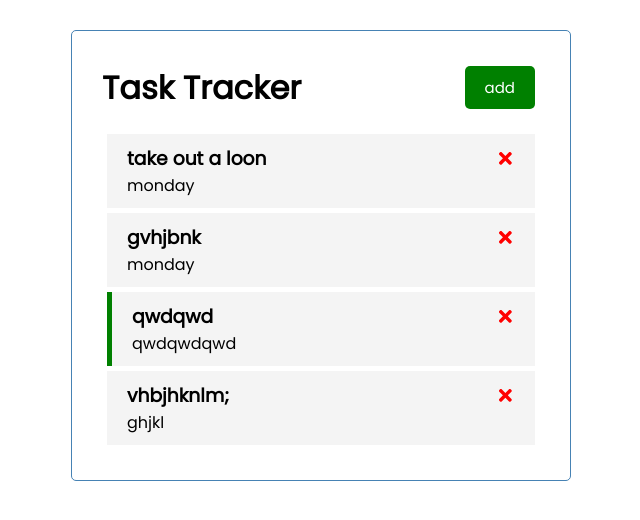
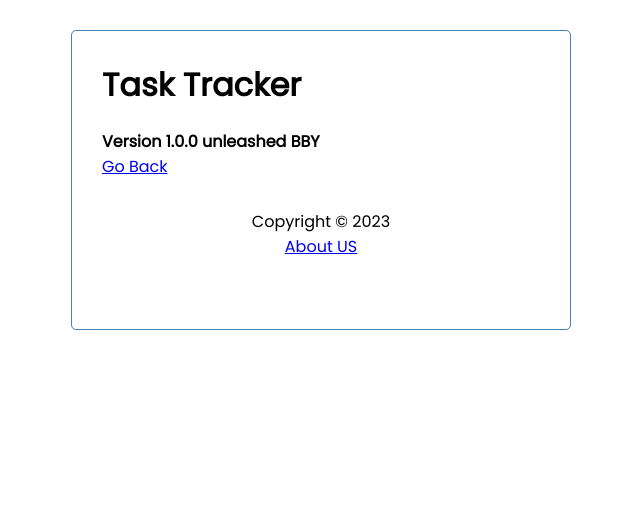
Before and after one commit to BrianSerem/react_crashcourse, a React (Create React App) app in the folder react-task-tracker/: page /about in a window 1280 px wide. Shown: the top 520 px of the page, without its empty margins (319-959 px from the left). Built offline with nearby package versions, Linux system fonts and the light colour scheme; data requests are answered from the project's data file.

Commit message:
added locally hosted server functionality

```diff
--- a/react-task-tracker/db.json
+++ b/react-task-tracker/db.json
@@ -1,28 +1,16 @@
 {
   "tasks": [
     {
-      "text": "take out a loon",
-      "day": "monday",
-      "reminder": false,
-      "id": 7
+      "text": "ahajgahajha",
+      "day": "jbakja,ma",
+      "reminder": true,
+      "id": 3
     },
     {
-      "text": "gvhjbnk",
-      "day": "monday",
+      "text": "dwdwdw",
+      "day": "dwdwdw",
       "reminder": false,
-      "id": 8
-    },
-    {
-      "text": "qwdqwd",
-      "day": "qwdqwdqwd",
-      "reminder": true,
-      "id": 9
-    },
-    {
-      "text": "vhbjhknlm;",
-      "day": "ghjkl",
-      "reminder": false,
-      "id": 10
+      "id": 4
     }
   ]
 }
--- a/react-task-tracker/package.json
+++ b/react-task-tracker/package.json
@@ -10,6 +10,7 @@
     "react": "^18.2.0",
     "react-dom": "^18.2.0",
     "react-icons": "^4.10.1",
+    "react-router-dom": "^5.3.0",
     "react-scripts": "5.0.1",
     "web-vitals": "^2.1.4"
   },
@@ -18,7 +19,7 @@
     "build": "react-scripts build",
     "test": "react-scripts test",
     "eject": "react-scripts eject",
-    "server" : "json-server --watch db.json --port 5000"
+    "server": "json-server --watch db.json --port 5000"
   },
   "eslintConfig": {
     "extends": [
--- a/react-task-tracker/src/App.js
+++ b/react-task-tracker/src/App.js
@@ -1,77 +1,113 @@
 import Header from "./components/Header";
+import Footer from './components/Footer'
+import About from "./components/About";
 import { useState, useEffect } from "react";
 import Tasks from "./components/Tasks";
 import AddTask from './components/AddTask'
+import EditTask from "./components/EditTask";
+import { BrowserRouter as Router, Route } from 'react-router-dom'
 
 
 
-const App = () =>
-{
-  const [showAddForm, setShowAddForm ] = useState(false)
-  const [tasks, setTasks] = useState ([])
+const App = () => {
+  const [showAddForm, setShowAddForm] = useState(false)
+  const [tasks, setTasks] = useState([])
   const taskUrl = 'http://localhost:5000/tasks/'
 
-  useEffect (() => {
+  useEffect(() => {
     const getSetData = async () => {
       const dataFromServer = await fetchTasks(taskUrl)
       setTasks(dataFromServer)
 
     }
-  getSetData()
+    getSetData()
   }, [])
 
   // Fetch data from Server
-  const fetchTasks = async (url)  => {
+  const fetchTasks = async (url) => {
     const res = await fetch(url)
     const data = await res.json()
     return data
 
-   }
+  }
 
-   const fetchTask = async (id)  => {
-    const res = await fetch(taskUrl+id)
+  const fetchTask = async (id) => {
+    const res = await fetch(taskUrl + id)
     const data = await res.json()
     return data
 
-   }
+  }
 
   // Add a new task
   const addTask = async (task) => {
 
-    console.log(task)
     const res = await fetch(taskUrl,
-    {method : 'POST', headers : {'Content-type': 'application/json'}, body:JSON.stringify(task)})
+      { method: 'POST', headers: { 'Content-type': 'application/json' }, body: JSON.stringify(task) })
     const newTasks = await res.json()
     setTasks([...tasks, newTasks])
   }
+
+
+
+
+  // Edit existing task
+  const editTask = async (task) => {
+    const taskToEdit = await fetchTask(task.id)
+    console.log(taskToEdit)
+    const updTask = {...taskToEdit, day: task.day, text: task.text}
+    console.log(updTask)
+
+    const res = await fetch(taskUrl+task.id, {
+      method: 'PUT',
+      headers: { 'Content-type': 'application/json' },
+      body: JSON.stringify(updTask)
+    })
+    const data = await res.json()
+    setTasks(tasks.map((currenTask) => currenTask.id == task.id ? { ...task, day: data.day, text: data.text } : currenTask))
+  }
   // function to delete a task
 
+
+
+
+
   const deleteTask = async (id) => {
-    await fetch(taskUrl+id, { method : 'DELETE', })
+    await fetch(taskUrl + id, { method: 'DELETE', })
     setTasks(tasks.filter((task) => task.id !== id))
   }
   // toggle task reminder
 
   const toggleReminder = async (id) => {
     const taskToToggle = await fetchTask(id)
-    const updTask = {...taskToToggle, reminder: !taskToToggle.reminder}
-    console.log(updTask)
+    const updTask = { ...taskToToggle, reminder: !taskToToggle.reminder }
 
-    const res = await fetch(taskUrl+id, {method:'PUT',
-    headers : {'Content-type': 'application/json'},
-    body: JSON.stringify(updTask)})
+    const res = await fetch(taskUrl + id, {
+      method: 'PUT',
+      headers: { 'Content-type': 'application/json' },
+      body: JSON.stringify(updTask)
+    })
 
     const data = await res.json()
-    setTasks(tasks.map((task) => task.id === id ? {...task, reminder : data.reminder} : task))
+    setTasks(tasks.map((task) => task.id === id ? { ...task, reminder: data.reminder } : task))
   }
   // on clicking 'ADD' button
 
   return (
-    <div className="container">
-      {<Header onAdd={() => setShowAddForm(!showAddForm)} showAdd = {showAddForm}/> }
-      {showAddForm &&<AddTask onAdd={addTask}/>}
-      {tasks.length > 0 ? (<Tasks onToggle={toggleReminder} tasks={ tasks } onDelete = {deleteTask} />) : ('No more tasks!')}
-    </div>
+    <Router>
+      <div className="container">
+        {<Header onAdd={() => setShowAddForm(!showAddForm)} showAdd={showAddForm}/>}
+
+        <Route path='/' exact render={() => (
+          <>
+            {showAddForm && <AddTask onAdd={addTask} />}
+            {tasks.length > 0 ? (<Tasks onToggle={toggleReminder} tasks={tasks} onDelete={deleteTask} onEdit={editTask} />) : ('No more tasks!')}
+
+          </>
+        )} />
+        <Route path='/about' component={About} />
+        <Footer />
+      </div>
+    </Router>
   );
 }
 
--- /dev/null
+++ b/react-task-tracker/src/components/About.js
@@ -0,0 +1,12 @@
+import { Link } from 'react-router-dom'
+
+const About = () => {
+  return (
+    <div>
+       <h4> Version 1.0.0 unleashed BBY</h4>
+       <a href='/'> Go Back</a>
+    </div>
+  )
+}
+
+export default About
--- /dev/null
+++ b/react-task-tracker/src/components/EditTask.js
@@ -0,0 +1,35 @@
+import { useState } from "react"
+
+const EditTask = ({ onEdit, id}) => {
+
+    const [text, setText] = useState('')
+    const [day, setDay] = useState('')
+
+    const onSubmit = (e) => {
+        e.preventDefault()
+        if(!text){
+            alert('Please enter a new task Name')
+        }
+       onEdit({id, text, day})
+
+       setText('')
+       setDay('')
+
+    }
+  return (
+    <form className='add-form' onSubmit={onSubmit}>
+        <div className='form-control'>
+            <label> Task name</label>
+            <input type='text' placeholder='enter new task name' value = {text} onChange={(e) => setText(e.target.value)}/>
+        </div>
+        <div className='form-control'>
+            <label> Date and time</label>
+            <input type='text' placeholder='enter new date and time' value = {day} onChange={(e) => setDay(e.target.value)}/>
+        </div>
+
+        <input className='btn btn-block' type='submit' value='Save Edited task' />
+    </form>
+  )
+}
+
+export default EditTask
--- /dev/null
+++ b/react-task-tracker/src/components/Footer.js
@@ -0,0 +1,11 @@
+import { Link } from 'react-router-dom'
+const Footer = () => {
+  return (
+    <footer>
+       <p> Copyright &copy; 2023</p>
+       <a href='/about'> About US </a>
+    </footer>
+  )
+}
+
+export default Footer
--- a/react-task-tracker/src/components/Header.js
+++ b/react-task-tracker/src/components/Header.js
@@ -1,14 +1,18 @@
 import PropTypes from 'prop-types'
 import Button from './Button'
 import Tasks from './Tasks'
+import { useLocation } from 'react-router-dom/cjs/react-router-dom.min'
 
 const Header = ({ title, onAdd, showAdd }) => {
+
+  const location = useLocation()
 
 
   return (
     <header className='header'>
       <h1> {title}</h1>
-       <Button color = {showAdd ? 'red' : 'green'} buttonText = {showAdd ? 'close' : 'add'} onAdd ={onAdd}/>
+      {location.pathname === '/' &&
+        <Button color={showAdd ? 'red' : 'green'} buttonText={showAdd ? 'close' : 'add'} onAdd={onAdd} />}
     </header>
   )
 }
--- a/react-task-tracker/src/components/Task.js
+++ b/react-task-tracker/src/components/Task.js
@@ -1,17 +1,36 @@
-import { FaTimes, FaBeer } from 'react-icons/fa'
+import { FaTimes, FaBeer, FaPen } from 'react-icons/fa'
+import EditTask from './EditTask'
+import { useState } from 'react'
 
-const Task = ({ task, onDelete, onToggle }) => {
+const Task = ({ task, onDelete, onToggle, onEdit }) => {
+
+  const [showEditForm, setShowEditForm ] = useState(false)
+
+  const onEditClick = () => {
+
+       setShowEditForm(!showEditForm)
+
+
+  }
+
   return (
     <div className={`task ${task.reminder ? 'reminder' : ''}`}
       onDoubleClick={() => onToggle(task.id)}>
-      <h3>{ task.text } < FaTimes style={ taskStyle } onClick={() => onDelete(task.id)}/> </h3>
+      <h3>{ task.text }
+      < FaTimes style={ taskStyle } onClick={() => onDelete(task.id)}/>
+      </h3>
       <p>{ task.day }</p>
+      < FaPen style={{ backGround: 'yellow' }} onClick={() => onEditClick()}/>
+      {showEditForm && <EditTask onEdit={ onEdit } id = {task.id} />}
     </div>
   )
 }
 const taskStyle = {
     color: 'red',
-    cursor: 'pointer'
+    cursor: 'pointer',
+
 }
 
+
+
 export default Task
--- a/react-task-tracker/src/components/Tasks.js
+++ b/react-task-tracker/src/components/Tasks.js
@@ -3,12 +3,12 @@ import Task from './Task'
 
 
 
-const Tasks = ({ tasks, onDelete, onToggle }) => {
+const Tasks = ({ tasks, onDelete, onToggle, onEdit }) => {
 
 
   return (
     <>
-      {tasks.map((task) => (<Task key={task.id} task={task} onDelete={onDelete}  onToggle={onToggle}/>))}
+      {tasks.map((task) => (<Task key={task.id} task={task} onDelete={onDelete}  onToggle={onToggle} onEdit={onEdit}/>))}
     </>
   )
 }
```
Also changed, not shown: 1 other file (tests, documents, lock files or other folders). Lines whose indentation alone changed are shown as unchanged.
